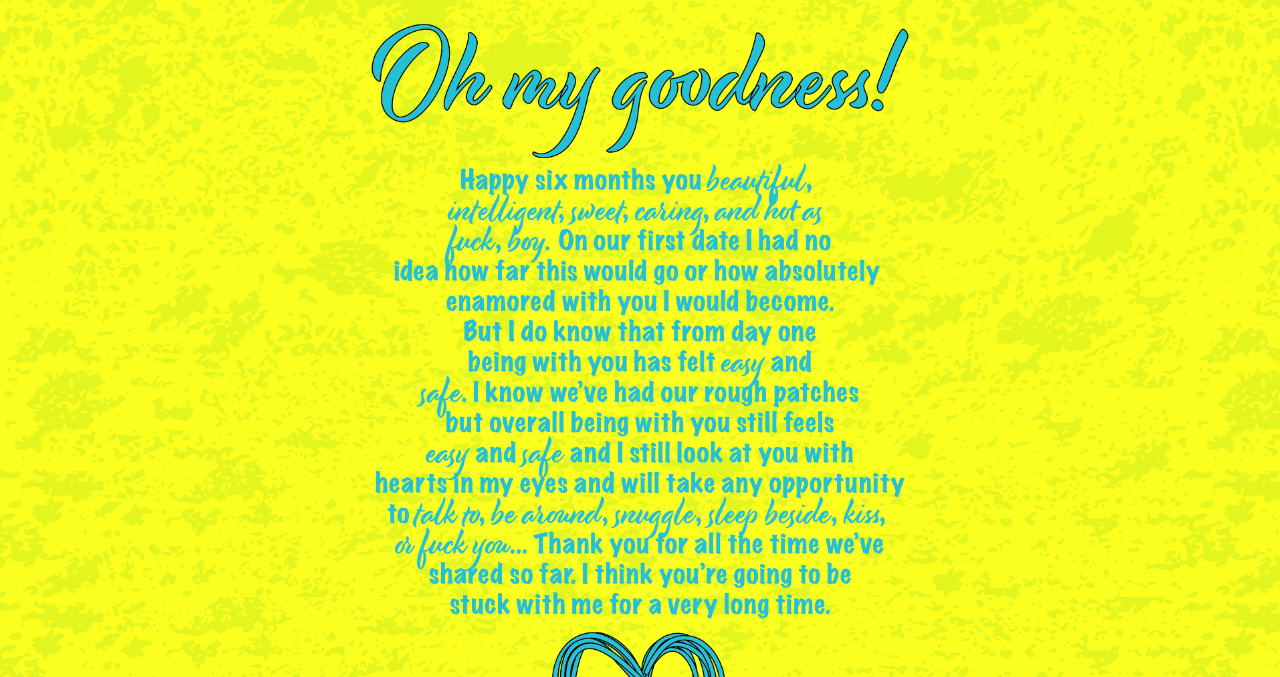
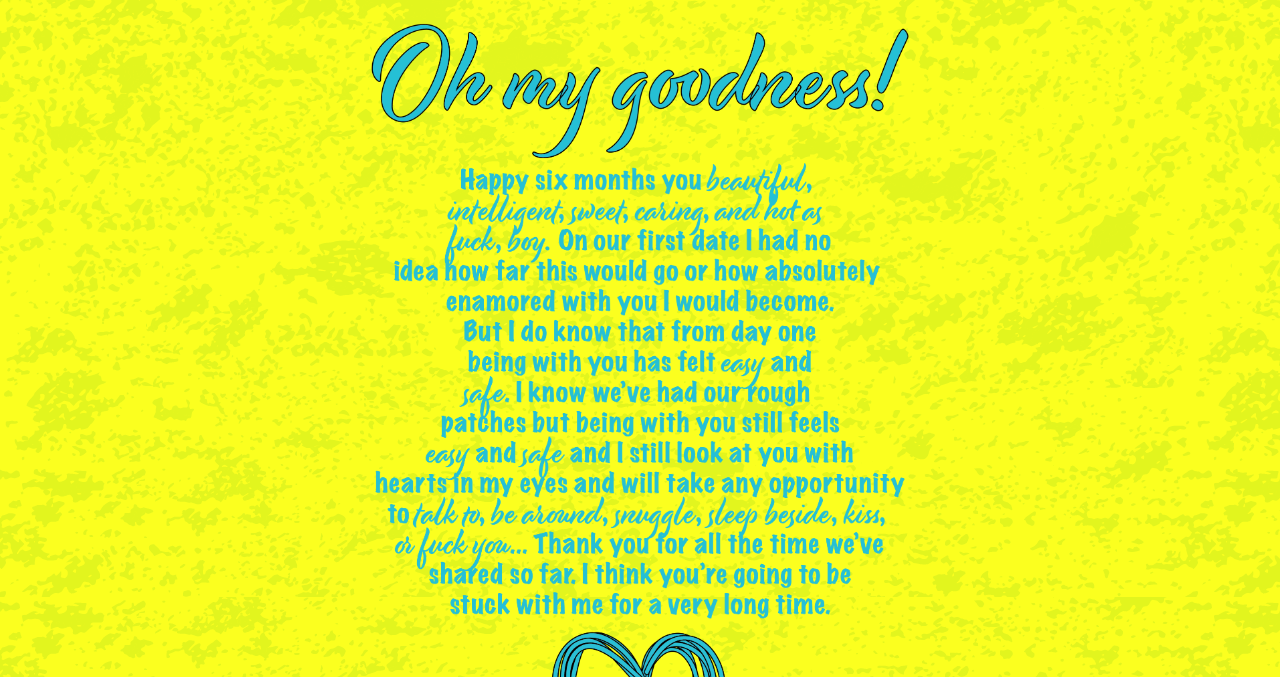
Before and after one commit to cassyoutofwater/james6months, a plain HTML site: page index.html in a window 1280 px wide. Shown: the part 483-1160 px from the top of the page. Drawn offline with Linux system fonts and the light colour scheme.

Commit message:
Update index.html

```diff
--- a/index.html
+++ b/index.html
@@ -14,7 +14,7 @@
     <img src="Images/Text Effect@450x.png" alt="03.12.21"  height="50%" width="50%"/>
 
     <letter>
-        <img src="Images/love 6@450x.png" height="50%" width="50%">
+        <img src="Images/love 7@450x.png" height="50%" width="50%">
     </letter>
 
 
```
